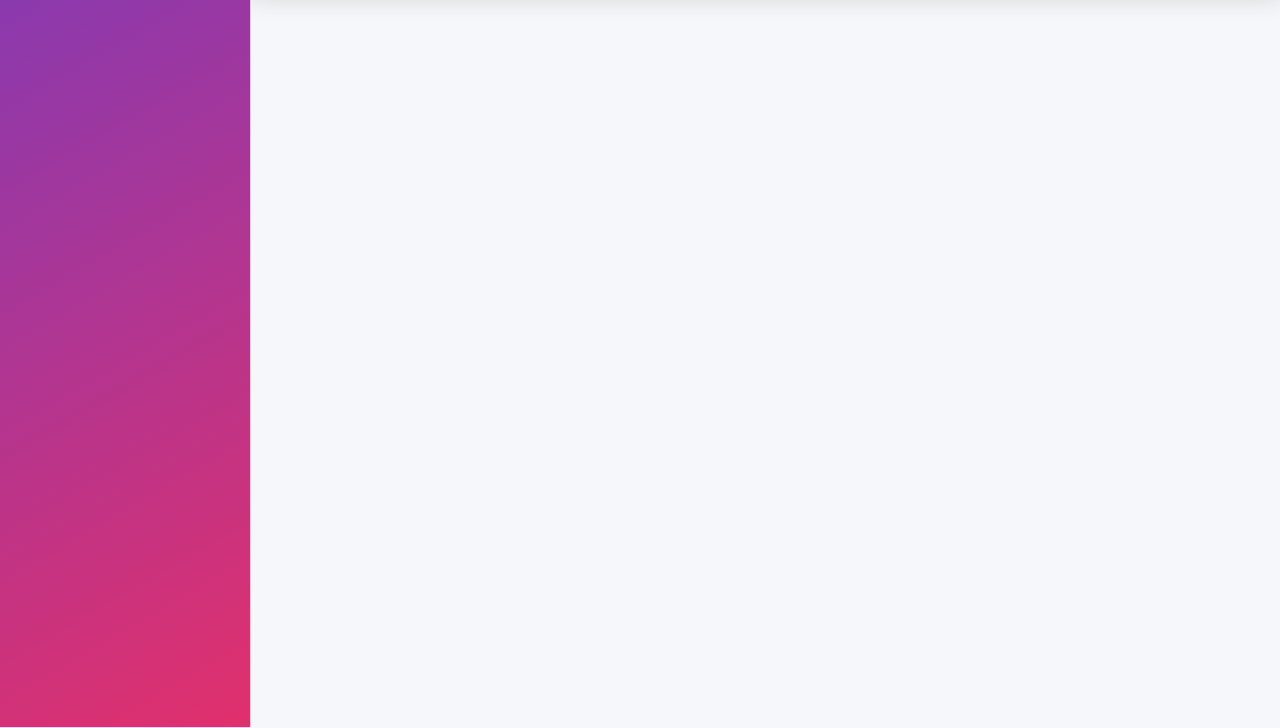
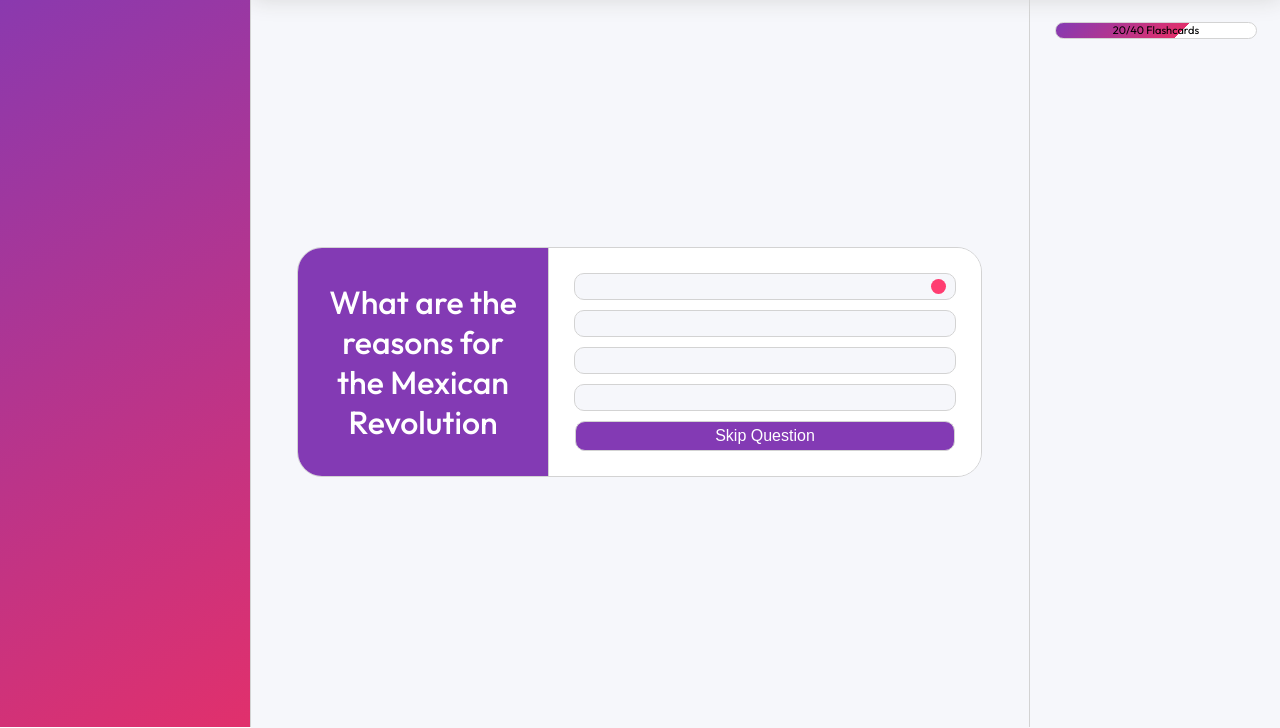
Before and after one commit to OverlordsIII/Elephant, a plain HTML site: page app/index.html in a window 1280 px wide. Shown: the part 73-801 px from the top of the page. Drawn offline with Linux system fonts and the light colour scheme; files whose address does not match are found by name.

Commit message:
Review Flashcard Update
Added flashcard basics shapes, JavaScript not working yet!

```diff
--- a/app/index.html
+++ b/app/index.html
@@ -27,7 +27,26 @@
         </div>
     </div>
     <div id="review-modal" class="active-modal">
-
+        <div id="review-main-container">
+            <div id="review-flashcard">
+                <div id="flashcard-header">
+                    <h1>What are the reasons for the Mexican Revolution</h1>
+                </div>
+                <div id="flashcard-answers">
+                    <div>
+                        <input type="text">
+                        <div class="wrong"></div>
+                    </div>
+                    <div><input type="text"></div>
+                    <div><input type="text"></div>
+                    <div><input type="text"></div>
+                    <button>Skip Question</button>
+                </div>
+            </div>
+        </div>
+        <div id="review-sidebar">
+            <div id="review-progress">20/40 Flashcards</div>
+        </div>
     </div>
     <div id="create-modal" class="inactive-modal">
         <div>
--- a/app/script.js
+++ b/app/script.js
@@ -302,7 +302,7 @@ document.addEventListener('keydown', function(e){
             e.stopPropagation();
             addDefinition(activeInput);
         }
-    } else if(e.keyCode == 78){
+    } else if(e.keyCode == 78 && document.getElementById('review-modal').classList.contains('inactive-modal')){
         createDeck();
     }
 
--- a/app/style.css
+++ b/app/style.css
@@ -439,11 +439,6 @@ body{
     font-size:1em;
 }
 
-#review-modal{
-    display:flex;
-    flex-direction:row;
-}
-
 #settings-modal{
     width:150px;
     position:absolute;
@@ -494,3 +489,148 @@ body{
     align-items:center;
     gap:8px;
 }
+
+#review-modal{
+    flex-direction:row;
+    position:absolute;
+    bottom:0;
+    right:0;
+    width:calc(100vw - 250px);
+    height:calc(100vh - 70px);
+    background:var(--bg-color-2);
+    z-index:1;
+}
+
+#review-main-container{
+    width:calc(100vw - 500px);
+    display:flex;
+    flex-direction:column;
+    justify-content:center;
+    align-items:center;
+}
+
+#review-sidebar{
+    width:200px;
+    padding:25px;
+    background:var(--bg-color-2);
+    border-left:1px solid var(--border-color);
+}
+
+#review-flashcard{
+    display:flex;
+    flex-direction:row;
+    border:1px solid var(--border-color);
+    border-radius:25px;
+    overflow:hidden;
+}
+
+#flashcard-header{
+    display:flex;
+    flex-direction:column;
+    align-items:center;
+    justify-content:center;
+    text-align:center;
+    padding:25px;
+    width:200px;
+    border-right:1px solid var(--border-color);
+    background:var(--theme-color-1);
+    color:white;
+}
+
+#flashcard-header > h1{
+    margin:0;
+    font-size:32px;
+    font-weight:500;
+}
+
+#flashcard-answers{
+    display:flex;
+    flex-direction:column;
+    align-items:center;
+    gap:10px;
+    padding:25px;
+    background:var(--bg-color-1);
+}
+
+#flashcard-answers > div{
+    display:flex;
+    flex-direction:row;
+    align-items:center;
+    position:relative;
+}
+
+#flashcard-answers > div > button{
+    width:calc(100vw - 900px);
+    background:var(--bg-color-2);
+    border:1px solid var(--border-color);
+    border-radius:10px;
+    padding:5px 0;
+    cursor:pointer;
+    font-size:16px;
+    font-weight:100;
+    cursor:pointer;
+    transition-duration:250ms;
+}
+
+#flashcard-answers > div > input{
+    width:calc(100vw - 924px);
+    background:var(--bg-color-2);
+    border:1px solid var(--border-color);
+    outline:none;
+    border-radius:10px;
+    padding:5px 12px;
+    color:gray;
+}
+
+#flashcard-answers > div > input:focus{
+    border:1px solid var(--theme-color-1);
+}
+
+#flashcard-answers > div > button:hover{
+    background:var(--theme-color-1);
+}
+
+#flashcard-answers > button:last-of-type{
+    width:calc(100vw - 900px);
+    border:1px solid var(--border-color);
+    border-radius:10px;
+    padding:5px 0;
+    cursor:pointer;
+    font-size:16px;
+    font-weight:100;
+    cursor:pointer;
+    transition-duration:250ms;
+    background:var(--theme-color-1);
+    color:white;
+}
+
+#flashcard-answers > button:last-of-type:hover{
+    background:var(--theme-color-2);
+}
+
+#flashcard-answers > div > div{
+    position:absolute;
+    width:15px;
+    height:15px;
+    right:10px;
+    border-radius:50%;
+}
+
+.wrong{
+    background:var(--red);
+}
+
+.right{
+    background:var(--green);
+}
+
+#review-progress{
+    width:200px;
+    height:15px;
+    border:1px solid var(--border-color);
+    border-radius:10px;
+    margin-right:10px;
+    text-align:center;
+    font-size:11px;
+    background:linear-gradient(135deg, var(--theme-color-1) 0%, var(--theme-color-2) 62%, var(--bg-color-1) 62%);
+}
--- a/script.js
+++ b/script.js
@@ -13,7 +13,7 @@ function createRandomProfilePic(){
     canvas.height = quality * size;
 
     ctx.beginPath();
-    ctx.fillStyle = "#004153";
+    ctx.fillStyle = "#405DE6";
     ctx.fillRect(0, 0, canvas.width, canvas.height);
     ctx.fill();
     ctx.fillStyle = colorRange[Math.floor(Math.random() * colorRange.length)]
--- a/style.css
+++ b/style.css
@@ -102,7 +102,7 @@ body{
 }
 
 #main-container{
-    background:var(--dark-blue);
+    background:linear-gradient(150deg, #405DE6, #833AB4);
     width:100vw;
     height:50vh;
     position:relative;
```
Also changed, not shown: index.html (+1 -1 lines), app/icons/correct.svg (added), app/icons/wrong.svg (added).
